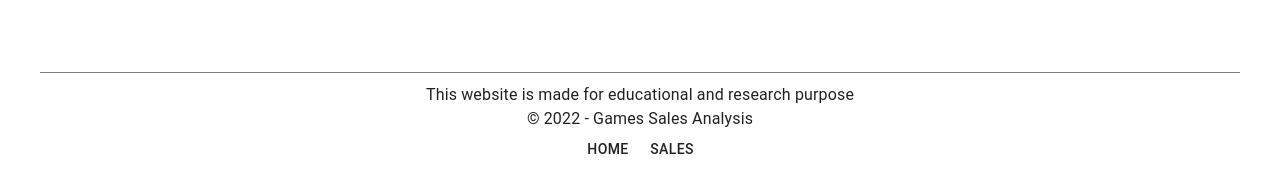
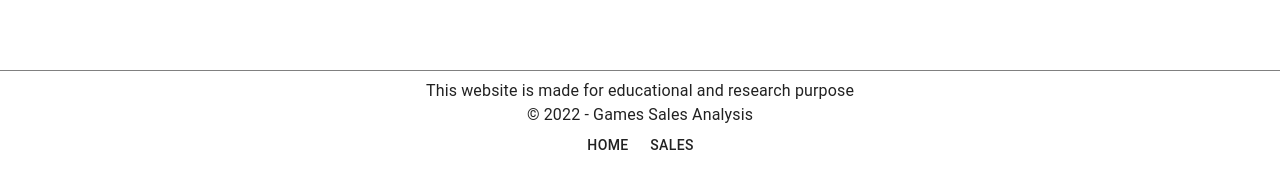
Before and after one commit to mys1erious/games-sales, a React (Create React App) app in the folder frontend/: page /signup in a window 1280 px wide. Shown: the part 740-927 px from the top of the page. After the commit the page ends 904 px from the top, so only its background shows below. Built offline with nearby package versions, Linux system fonts and the light colour scheme; no server answers.

Commit message:
refactor: fixed bg and footer text overflowing

```diff
--- a/frontend/src/features/core/components/Footer.js
+++ b/frontend/src/features/core/components/Footer.js
@@ -3,13 +3,8 @@ import LinkButton from "./LinkButton";
 
 
 const Footer = () => (
-    <footer>
-    <Container maxWidth="lg" sx={{
-        position: "sticky",
-        marginY: "12px",
-        paddingY: "10px",
-        borderTop: "1px solid gray"}}>
-        <Grid container textAlign="center" direction="column">
+    <footer style={{borderTop: "1px solid gray", marginTop: "10px"}}>
+        <Grid container textAlign="center" direction="column" marginTop="8px">
             <Grid item xs={12}>
                 <Typography>
                     This website is made for educational and research purpose
@@ -23,7 +18,6 @@ const Footer = () => (
                 </LinkButton>
             </Grid>
         </Grid>
-    </Container>
     </footer>
     );
 
--- a/frontend/src/pages/Home/Home.css
+++ b/frontend/src/pages/Home/Home.css
@@ -18,7 +18,7 @@
 
 .gamepad {
     max-width: 400px;
-    width: 100vw;
+    width: 90vw;
 }
 
 
```
